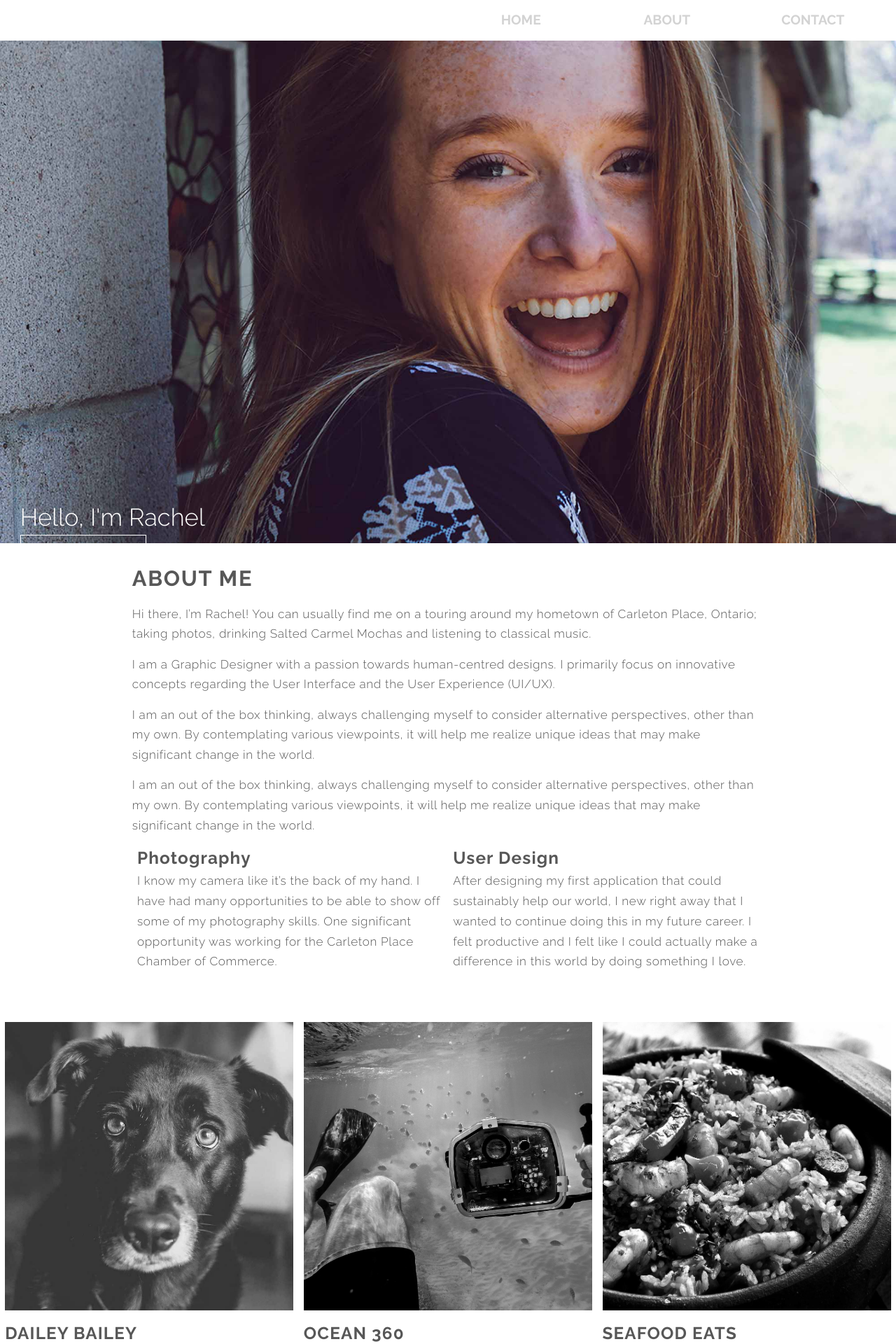
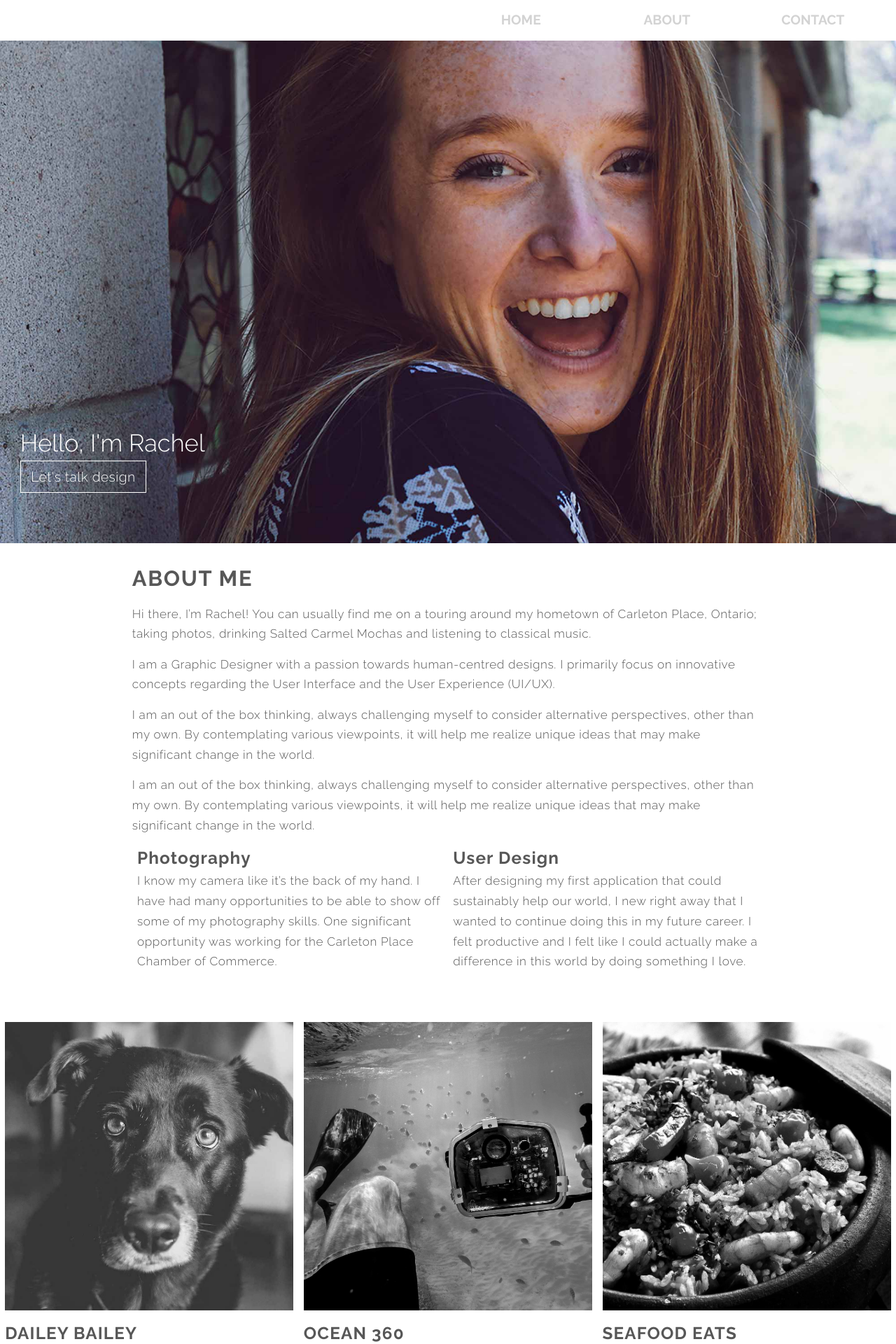
Before and after one commit to rachelhisko/hiskodesigns.ca, a Jekyll site: the page built from index.html, in a window 1280 px wide. Shown: the top 1920 px of the page at 70% size. Built offline with Jekyll 4.4.1, drawn with Linux system fonts in a browser that asks for light colours.

Commit message:
fixed banner

```diff
--- a/_includes/banner.html
+++ b/_includes/banner.html
@@ -1,4 +1,4 @@
-<div>
+<div style="position: relative">
   <img class="img-flex" src="{{site.baseurl}}/images/me.jpg" alt="Picture of myself">
   <div class="banner-content">
     <div class="gutter">
```
